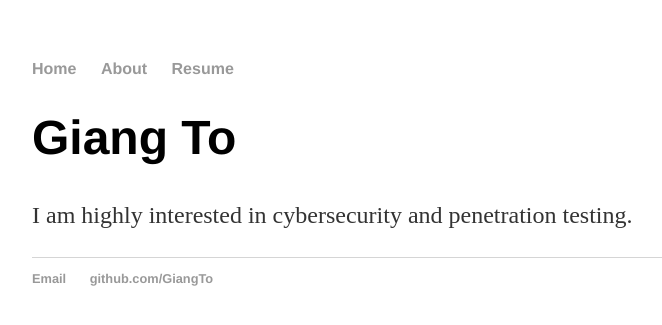
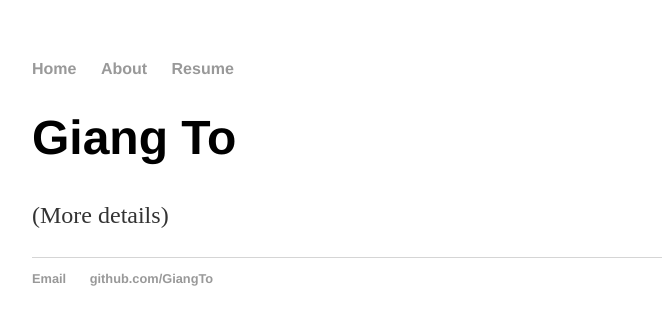
Before and after one commit to GiangTo/giangto.github.io, a Jekyll site: the page about/index.html, which Jekyll copies as it is, in a window 1280 px wide. Shown: the top 325 px of the page, without its empty margins (160-822 px from the left). Built offline with Jekyll 4.4.1, drawn with Linux system fonts in a browser that asks for light colours.

Commit message:
Update index.html

```diff
--- a/about/index.html
+++ b/about/index.html
@@ -17,7 +17,7 @@
     <div class = "container">
     <div class = "blurb">
       <h1>Giang To</h1>
-        <p>I am highly interested in cybersecurity and penetration testing.</p>
+        <p>(More details)</p>
     </div><!--/blurb-->
     </div><!--/container-->
 
```
